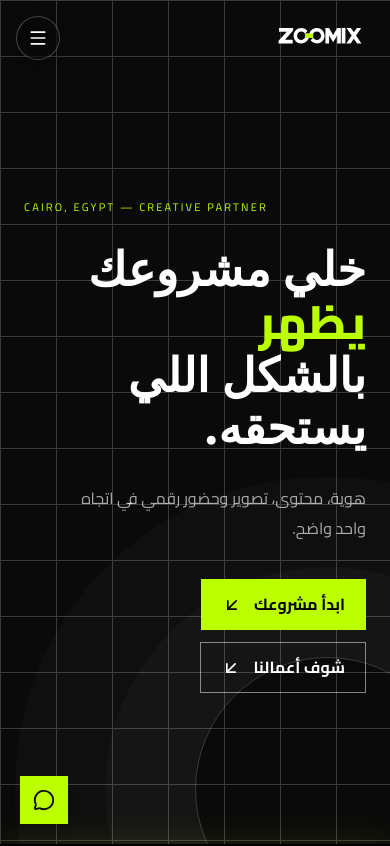
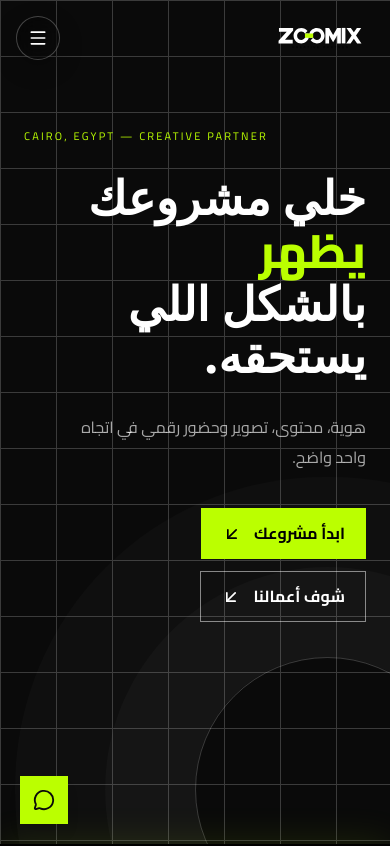
Before and after one commit to zoomixegypt/Zoomix-Egypt, a React (Vite) app: page / in a window 390 px wide. Shown: the top 846 px of the page. Built offline with nearby package versions, Linux system fonts and the light colour scheme.

Commit message:
fix: refine mobile hero visual balance

```diff
--- a/src/components/HeroSection.jsx
+++ b/src/components/HeroSection.jsx
@@ -17,7 +17,7 @@ const HeroSection = memo(function HeroSection({ isRevealed = true }) {
       ref={ref}
       id="hero-section"
       dir={language === "ar" ? "rtl" : "ltr"}
-      className="min-h-[100svh] bg-[#0A0A0A] text-white relative overflow-hidden flex flex-col justify-center lg:flex-row lg:items-end pb-12 pt-24 md:pb-24 md:pt-28"
+      className="min-h-[100svh] bg-[#0A0A0A] text-white relative overflow-hidden flex flex-col justify-start pt-32 pb-12 lg:justify-center lg:flex-row lg:items-end md:pb-24 md:pt-28"
     >
       <div className="absolute inset-0 opacity-20 [background-image:linear-gradient(to_right,#fff_1px,transparent_1px),linear-gradient(to_bottom,#fff_1px,transparent_1px)] [background-size:56px_56px]" />
       <div className="absolute -right-[18vw] bottom-[-20vw] h-[68vw] w-[68vw] rounded-full border border-white/20 shadow-[0_0_0_90px_rgba(255,255,255,.025),0_0_0_180px_rgba(255,255,255,.018)]" />
```
